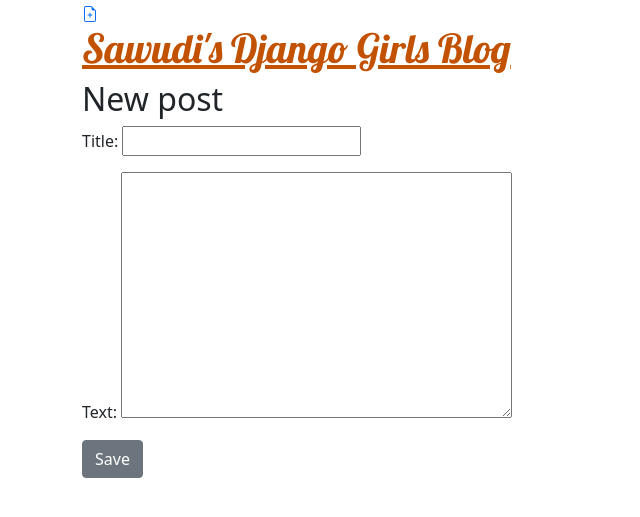
After one commit to seyawudba/django-girls-tutorial-web, a Django app: page /post/new/ in a window 1280 px wide. The commit adds this page. Shown: the top 517 px of the page, without its empty margins (0-640 px from the left). Run offline with Django 3.2, Linux system fonts and the light colour scheme.

Commit message:
Add the edit and create new post buttons and templates.

```diff
--- /dev/null
+++ b/blog/forms.py
@@ -0,0 +1,9 @@
+from django import forms
+
+from .models import Post
+
+class PostForm(forms.ModelForm):
+
+    class Meta:
+        model = Post
+        fields = ('title', 'text',)
--- a/blog/templates/blog/base.html
+++ b/blog/templates/blog/base.html
@@ -10,7 +10,10 @@
     <body>
         <header class="page-header">
           <div class="container">
-              <h1><a href="/">Sawudi's Django Girls Blog</a></h1>
+                <a href="{% url 'post_new' %}" class="top-menu">
+                    {% include './icons/file-earmark-plus.svg' %}
+                </a>
+                <h1><a href="/">Sawudi's Django Girls Blog</a></h1>
           </div>
         </header>
         <main class="container">
--- a/blog/templates/blog/post-detail.html
+++ b/blog/templates/blog/post-detail.html
@@ -2,6 +2,11 @@
 
 {% block content %}
     <article class="post">
+        <aside class="actions">
+            <a class="btn btn-secondary" href="{% url 'post_edit' pk=post.pk %}">
+              {% include './icons/pencil-fill.svg' %}
+            </a>
+        </aside>
         {% if post.published_date %}
             <time class="date">
                 {{ post.published_date }}
--- /dev/null
+++ b/blog/templates/blog/post-edit.html
@@ -0,0 +1,9 @@
+{% extends 'blog/base.html' %}
+
+{% block content %}
+    <h2>New post</h2>
+    <form method="POST" class="post-form">{% csrf_token %}
+        {{ form.as_p }}
+        <button type="submit" class="save btn btn-secondary">Save</button>
+    </form>
+{% endblock %}
--- a/blog/urls.py
+++ b/blog/urls.py
@@ -5,4 +5,6 @@
 urlpatterns = [
     path('', views.post_list, name='post_list'),
     path('post/<int:pk>/', views.post_detail, name='post_detail'),
+    path('post/new/', views.post_new, name='post_new'),
+    path('post/<int:pk>/edit/', views.post_edit, name='post_edit'),
 ]
--- a/blog/views.py
+++ b/blog/views.py
@@ -1,6 +1,8 @@
 from django.shortcuts import render,get_object_or_404
 from .models import Post
 from django.utils import timezone
+from .forms import PostForm
+from django.shortcuts import redirect
 
 # Create your views here.
 def post_list(request):
@@ -11,3 +13,31 @@
 def post_detail(request, pk):
     post = get_object_or_404(Post, pk=pk)
     return render(request, 'blog/post-detail.html', {'post': post})
+
+def post_new(request):
+    if request.method == "POST":
+        form = PostForm(request.POST)
+        if form.is_valid():
+            post = form.save(commit=False)
+            post.author = request.user
+            post.published_date = timezone.now()
+            post.save()
+            return redirect('post_detail', pk=post.pk)
+    else:
+        form = PostForm()
+    return render(request, 'blog/post-edit.html', {'form': form})
+
+
+def post_edit(request, pk):
+    post = get_object_or_404(Post, pk=pk)
+    if request.method == "POST":
+        form = PostForm(request.POST, instance=post)
+        if form.is_valid():
+            post = form.save(commit=False)
+            post.author = request.user
+            post.published_date = timezone.now()
+            post.save()
+            return redirect('post_detail', pk=post.pk)
+    else:
+        form = PostForm(instance=post)
+    return render(request, 'blog/post-edit.html', {'form': form})
```
Also changed, not shown: blog/templates/blog/icons/file-earmark-plus.svg (added), blog/templates/blog/icons/pencil-fill.svg (added).
